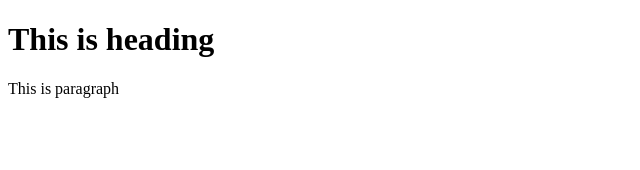
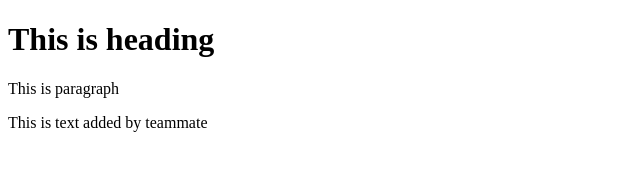
Before and after one commit to AzazDanish/learning-git-1, a plain HTML site: page index.html in a window 1280 px wide. Shown: the whole page, without its empty margins (0-640 px from the left). Drawn offline with Linux system fonts and the light colour scheme.

Commit message:
commit made by teammate

```diff
--- a/index.html
+++ b/index.html
@@ -8,5 +8,6 @@
   <body>
     <h1>This is heading</h1>
     <p>This is paragraph</p>
+    <p>This is text added by teammate</p>
   </body>
 </html>
```
